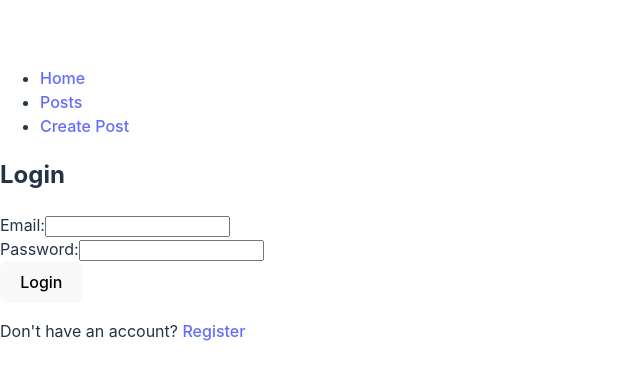
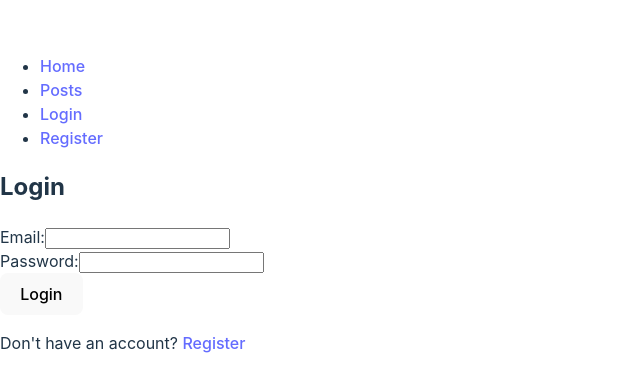
Before and after one commit to azizdevfull/Rails-React-Blog, a React (Vite) app in the folder frontend/: page /login in a window 1280 px wide. Shown: the part 196-588 px from the top of the page, without its empty margins (0-640 px from the left). Built offline with nearby package versions, Linux system fonts and the light colour scheme.

Commit message:
fix bugs alot

```diff
--- a/frontend/src/components/Login.jsx
+++ b/frontend/src/components/Login.jsx
@@ -29,9 +29,9 @@ function Login() {
     axios.post('http://localhost:3000/api/v1/login', { user })
       .then(response => {
         localStorage.setItem('token', response.data.token);
-        localStorage.setItem('email', response.data.email);
+        // localStorage.setItem('email', response.data.email);
         setCurrentUser(response.data.user);
-        navigate('/');
+        window.location.href = "/";
       })
       .catch(error => {
         if (error.response) {
--- a/frontend/src/components/Navbar.jsx
+++ b/frontend/src/components/Navbar.jsx
@@ -2,6 +2,8 @@ import React from "react";
 import { Link } from "react-router-dom";
 
 function Navbar() {
+  let token = localStorage.getItem("token");
+
   return (
     <nav>
       <ul>
@@ -11,9 +13,21 @@ function Navbar() {
         <li>
           <Link to="/posts">Posts</Link>
         </li>
-        <li>
-          <Link to="/create-post">Create Post</Link>
-        </li>
+        {token && (
+          <li>
+            <Link to="/create-post">Create Post</Link>
+          </li>
+        )}
+        {!token && (
+          <>
+            <li>
+              <Link to="/login">Login</Link>
+            </li>
+            <li>
+              <Link to="/register">Register</Link>
+            </li>
+          </>
+        )}
       </ul>
     </nav>
   );
--- a/frontend/src/components/PostDetails.jsx
+++ b/frontend/src/components/PostDetails.jsx
@@ -31,6 +31,7 @@ function PostDetails() {
       .then((data) => setUsers(data))
       .catch((error) => console.error(error));
 
+      if (localStorage.getItem("token")){
       fetch("http://localhost:3000/user/info", {
         headers: {
           Authorization: `Bearer ${localStorage.getItem("token")}`,
@@ -39,7 +40,7 @@ function PostDetails() {
         .then((response) => response.json())
         .then((data) => setCurrentUser(data))
         .catch((error) => console.error(error));
-
+    }
     fetchPost();
   }, [id]);
 
--- a/frontend/src/components/Posts.jsx
+++ b/frontend/src/components/Posts.jsx
@@ -20,6 +20,7 @@ function Posts() {
       .then((data) => setUsers(data))
       .catch((error) => console.error(error));
 
+      if (localStorage.getItem("token")){
     fetch("http://localhost:3000/user/info", {
       headers: {
         Authorization: `Bearer ${localStorage.getItem("token")}`,
@@ -28,8 +29,8 @@ function Posts() {
       .then((response) => response.json())
       .then((data) => setCurrentUser(data))
       .catch((error) => console.error(error));
+    }
   }, []);
-
   const deletePost = (postId) => {
     fetch(`http://localhost:3000/posts/${postId}`, {
       method: "DELETE",
--- a/frontend/src/components/Register.jsx
+++ b/frontend/src/components/Register.jsx
@@ -27,8 +27,10 @@ function Register() {
     axios.post('http://localhost:3000/api/v1/users', { user })
       .then(response => {
         localStorage.setItem('token', response.data.token);
-        localStorage.setItem('email', response.data.email);
-        navigate('/');
+        // localStorage.setItem('email', response.data.email);
+        // window.location.reload();
+        // navigate('/');
+        window.location.href = "/";
       })
       .catch(error => {
         if (error.response) {
--- a/frontend/src/routes/routes.jsx
+++ b/frontend/src/routes/routes.jsx
@@ -15,8 +15,8 @@ function AppRoutes() {
     <Routes>
       <Route path="/" element={<Home />} />
       <Route path="/posts" element={<Posts />} />
-      <Route path="/posts/:id" element={<PostDetails />} /> {/* add the PostDetails route */}
-      <Route path="/create-post" element={<CreatePost />} />
+      <Route path="/posts/:id" element={<PostDetails />} />
+      <Route path="/create-post" element={token ? <CreatePost /> : <Navigate to="/" />} />
 
       {!token && (
         <>
```
Also changed, not shown: 2 other files (tests, documents, lock files or other folders).
